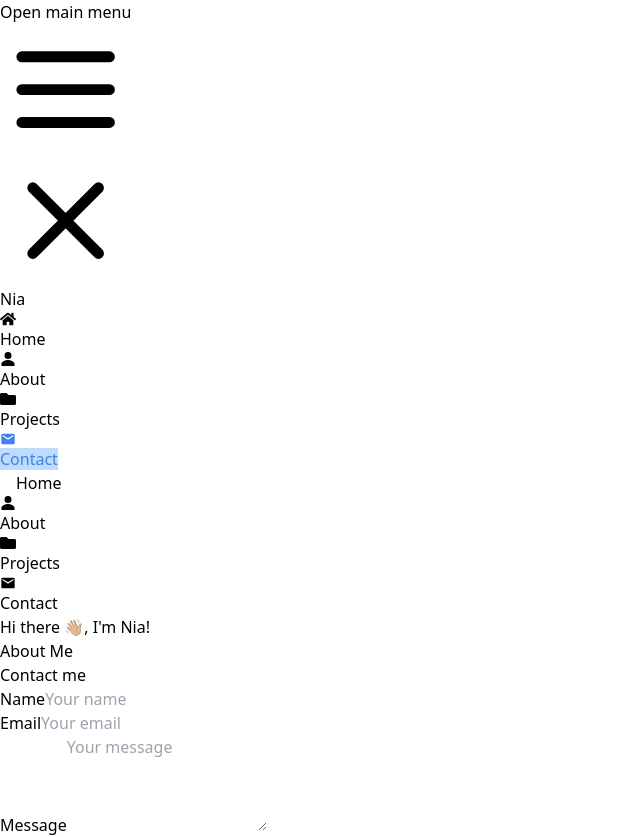
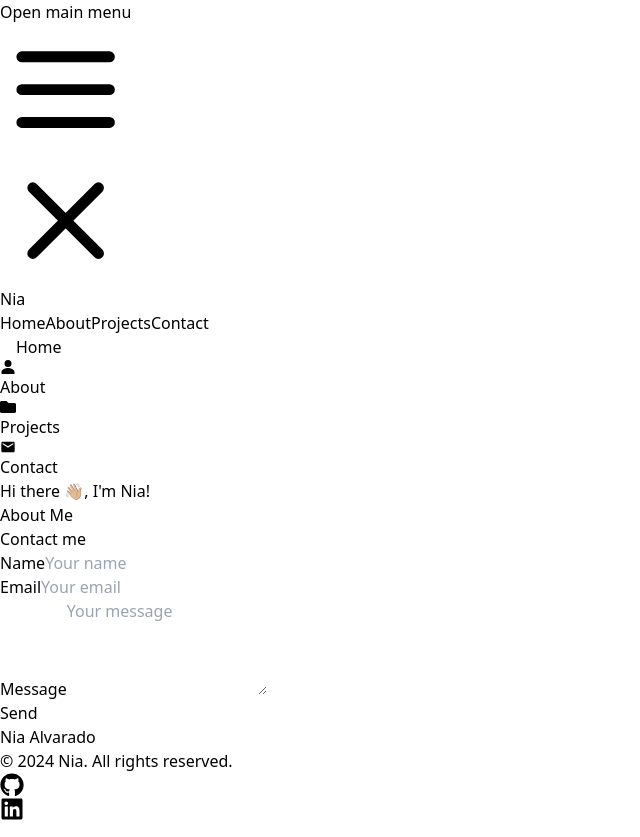
Before and after one commit to nianatali18/Personal-Website, a React (Vite) app: page /contact in a window 1280 px wide. Shown: the top 837 px of the page, without its empty margins (0-640 px from the left). Built offline with nearby package versions, Linux system fonts and the light colour scheme; some icons are missing.

Commit message:
added emailjs

```diff
--- a/index.html
+++ b/index.html
@@ -9,7 +9,6 @@
   <body>
     <div id="root"></div>
     <script type="module" src="/src/main.jsx"></script>
-    <script src="https://smtpjs.com/v3/smtp.js">
     </script>
   </body>
 </html>
--- a/package.json
+++ b/package.json
@@ -10,6 +10,8 @@
     "preview": "vite preview"
   },
   "dependencies": {
+    "emailjs": "^4.0.3",
+    "emailjs-com": "^3.2.0",
     "framer-motion": "^10.16.16",
     "react": "^18.2.0",
     "react-dom": "^18.2.0",
--- a/src/components/Header/navbar.jsx
+++ b/src/components/Header/navbar.jsx
@@ -11,10 +11,9 @@ import "../../index.css";
 
 function Nav() {
   const [isOpen, setIsOpen] = useState(false);
+  const [activeLink, setActiveLink] = useState("");
 
-  function scrollToElement(id) {
-    document.getElementById(id).scrollIntoView({ behavior: "smooth" });
-  }
+
   return (
     <motion.div
       initial={{ opacity: 0, y: -50 }}
@@ -71,43 +70,66 @@ function Nav() {
               </div>
               <div className="hidden sm:block sm:ml-6">
                 <div className="flex space-x-4 text-white text-xl">
-                  <NavLink
-                    to="/"
-                    className="flex items-center hover:bg-gray-700 hover:text-white px-3 py-2 gap-2  rounded-md font-medium"
-                    activeClassName="active"
-                    isActive={() => true}
-                    onClick={() => scrollToElement("Home")}
+                <Link
+                    to="/about"
+                    className={`flex items-center hover:bg-gray-700 hover:text-white px-3 py-2 gap-2 rounded-md font-medium ${
+                      activeLink === "/home" ? "active" : ""
+                    }`}
+                    onClick={(e) => {
+                      e.preventDefault();
+                      setActiveLink("/home");
+                      document
+                        .getElementById("home")
+                        .scrollIntoView({ behavior: "smooth" });
+                    }}
                   >
-                    <FaHome />
-                    <span>Home</span>
-                  </NavLink>
-                  <NavLink
+                    Home
+                  </Link>
+                  <Link
                     to="/about"
-                    className="flex items-center hover:bg-gray-700 hover:text-white px-3 py-2 gap-2  rounded-md font-medium"
-                    activeClassName="active"
-                    onClick={() => scrollToElement("About")}
+                    className={`flex items-center hover:bg-gray-700 hover:text-white px-3 py-2 gap-2 rounded-md font-medium ${
+                      activeLink === "/about" ? "active" : ""
+                    }`}
+                    onClick={(e) => {
+                      e.preventDefault();
+                      setActiveLink("/about");
+                      document
+                        .getElementById("about")
+                        .scrollIntoView({ behavior: "smooth" });
+                    }}
                   >
-                    <IoPersonSharp />
-                    <span>About</span>
-                  </NavLink>
-                  <NavLink
+                    About
+                  </Link>
+                  <Link
                     to="/projects"
-                    className="flex items-center hover:bg-gray-700 hover:text-white px-3 py-2 gap-2  rounded-md font-medium"
-                    activeClassName="active"
-                    onClick={() => scrollToElement("projects")}
+                    className={`flex items-center hover:bg-gray-700 hover:text-white px-3 py-2 gap-2 rounded-md font-medium ${
+                      activeLink === "/projects" ? "active" : ""
+                    }`}
+                    onClick={(e) => {
+                      e.preventDefault();
+                      setActiveLink("/projects");
+                      document
+                        .getElementById("projects")
+                        .scrollIntoView({ behavior: "smooth" });
+                    }}
                   >
-                    <FaFolder />
-                    <span>Projects</span>
-                  </NavLink>
-                  <NavLink
+                    Projects
+                  </Link>
+                  <Link
                     to="/contact"
-                    className="flex items-center hover:bg-gray-700 hover:text-white px-3 py-2  gap-2 rounded-md font-medium"
-                    activeClassName="active"
-                    onClick={() => scrollToElement("contact")}
+                    className={`flex items-center hover:bg-gray-700 hover:text-white px-3 py-2 gap-2 rounded-md font-medium ${
+                      activeLink === "/contact" ? "active" : ""
+                    }`}
+                    onClick={(e) => {
+                      e.preventDefault();
+                      setActiveLink("/contact");
+                      document
+                        .getElementById("contact")
+                        .scrollIntoView({ behavior: "smooth" });
+                    }}
                   >
-                    <MdEmail />
-                    <span>Contact</span>
-                  </NavLink>
+                    Contact
+                  </Link>
                 </div>
               </div>
             </div>
--- a/src/components/Home/home.jsx
+++ b/src/components/Home/home.jsx
@@ -2,9 +2,9 @@
 
 function Home() {
   return (
-    <div className='h-screen flex justify-center items-center'>
+    <div id="home" className='h-screen flex justify-center items-center'>
         <div className=" text-white text-3xl lg:text-7xl">
-      Hi there 👋🏼, I'm <span className="text-[#FFD700]">Nia</span>!
+      Hi there 👋🏼, I'm <span className="text-fuchsia-600">Nia</span>!
     </div>
     </div>
 
--- a/src/components/pages/about.jsx
+++ b/src/components/pages/about.jsx
@@ -2,7 +2,7 @@ import '../../index.css'
 
 function About() {
     return (
-        <section id="About"  className="relative z-20 w-full h-screem mt-screen">
+        <section id="about"  className="relative z-20 w-full h-screem mt-screen">
         <div className="flex justify-center">
           <p className="lg:text-[5pc] text-[4pc] font-bold  text-white mt-[5rem]">About Me</p>
         </div>
--- a/src/components/pages/contact.jsx
+++ b/src/components/pages/contact.jsx
@@ -1,33 +1,109 @@
 import ContactForm from '../../hooks/formValidation';
 
+import emailjs from "emailjs-com";
+
+
 export default function Contact() {
-  const { name, setName, email, setEmail, message, setMessage, handleSubmit, errorMessage } = ContactForm();
+
+  const {
+    name,
+    setName,
+    email,
+    setEmail,
+    message,
+    setMessage,
+    handleSubmit,
+    errorMessage,
+  } = ContactForm();
+  function sendEmail(e) {
+    e.preventDefault();
+
+    const userID = import.meta.env.VITE_EMAILJS_USERID;
+const templateID = import.meta.env.VITE_EMAILJS_TEMPLATEID;
+const serviceID = import.meta.env.VITE_EMAILJS_SERVICEID;
+
+    if (!serviceID || !templateID || !userID) {
+      console.error("EmailJS environment variables are not defined");
+      return;
+    }
+
+    emailjs.sendForm(serviceID, templateID, e.currentTarget, userID).then(
+      (result) => {
+        console.log(result.text);
+      },
+      (error) => {
+        console.log(error.text);
+      }
+    );
+  }
 
   return (
-    <div id='contact' className="flex flex-col items-center justify-center min-h-screen bg-opacity-50 text-white py-3">
+    <div
+    id="Contact"
+    className="flex flex-col items-center justify-center min-h-screen bg-opacity-50 text-white py-3"
+  >
     <h1 className="text-3xl font-bold mb-8">Contact me</h1>
-      <form className="w-full max-w-[40rem] bg-slate-500 bg-opacity-50 shadow-2xl rounded px-8 pt-6 pb-8 mb-4" onSubmit={handleSubmit}>
+    <form
+      className="w-full max-w-[40rem] bg-slate-500 bg-opacity-50 shadow-2xl rounded px-8 pt-6 pb-8 mb-4"
+      onSubmit={sendEmail}
+    >
       <div className="mb-4">
-          <label className="block text-white text-sm font-bold mb-2" htmlFor="name">
+        <label
+          className="block text-white text-sm font-bold mb-2"
+          htmlFor="name"
+        >
           Name
         </label>
-          <input className="shadow appearance-none border rounded w-full py-2 px-3 text-black leading-tight focus:outline-none focus:shadow-outline" id="name" type="text" placeholder="Your name" value={name} onChange={(e) => setName(e.target.value)} />
+        <input
+          name="from_name"
+          className="shadow appearance-none border rounded w-full py-2 px-3 text-black leading-tight focus:outline-none focus:shadow-outline"
+          id="name"
+          type="text"
+          placeholder="Your name"
+          value={name}
+          onChange={(e) => setName(e.target.value)}
+        />
       </div>
       <div className="mb-4">
-          <label className="block text-white text-sm font-bold mb-2" htmlFor="email">
+        <label
+          className="block text-white text-sm font-bold mb-2"
+          htmlFor="email"
+        >
           Email
         </label>
-          <input className="shadow appearance-none border rounded w-full py-2 px-3 text-black leading-tight focus:outline-none focus:shadow-outline" id="email" type="email" placeholder="Your email" value={email} onChange={(e) => setEmail(e.target.value)} />
+        <input
+          name="Email_Id"
+          className="shadow appearance-none border rounded w-full py-2 px-3 text-black leading-tight focus:outline-none focus:shadow-outline"
+          id="email"
+          type="email"
+          placeholder="Your email"
+          value={email}
+          onChange={(e) => setEmail(e.target.value)}
+        />
       </div>
       <div className="mb-6">
-          <label className="block text-white text-sm font-bold mb-2" htmlFor="message">
+      <label
+  className="block text-white text-sm font-bold mb-2"
+  htmlFor="Message"
+>
   Message
 </label>
-          <textarea className="shadow appearance-none border rounded w-full py-2 px-3 text-black leading-tight focus:outline-none focus:shadow-outline" id="message" placeholder="Your message" rows="4" value={message} onChange={(e) => setMessage(e.target.value)}></textarea>
+<textarea
+  name="message"
+  className="shadow appearance-none border rounded w-full py-2 px-3 text-black leading-tight focus:outline-none focus:shadow-outline"
+  id="Message"
+  placeholder="Your message"
+  rows={4}
+  value={message}
+  onChange={(e) => setMessage(e.target.value)}
+></textarea>
       </div>
       {errorMessage && <p>{errorMessage}</p>}
       <div className="flex items-center justify-between">
-          <button className="bg-blue-500 hover:bg-blue-700 text-white font-bold py-2 px-4 rounded focus:outline-none focus:shadow-outline" type="submit">
+        <button
+          className="bg-blue-500 hover:bg-blue-700 text-white font-bold py-2 px-4 rounded focus:outline-none focus:shadow-outline"
+          type="submit"
+        >
           Send
         </button>
       </div>
--- a/src/index.css
+++ b/src/index.css
@@ -3,5 +3,5 @@
 @tailwind utilities;
 
 .active {
-  @apply text-blue-500 bg-blue-200;
+  @apply text-fuchsia-600 bg-pink-300;
 }
```
Also changed, not shown: 2 other files (tests, documents, lock files or other folders). Lines whose indentation alone changed are shown as unchanged.
